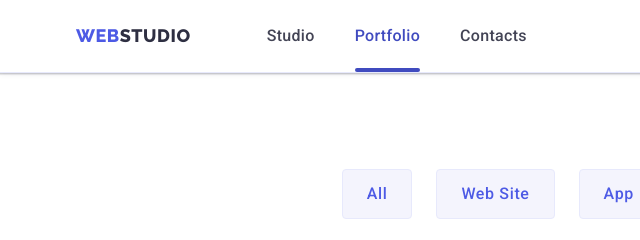
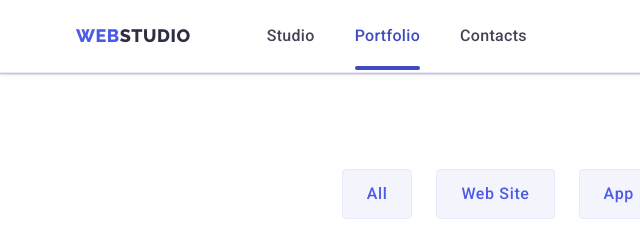
Before and after one commit to NatashaKam/goit-markup-hw-05, a plain HTML site: page portfolio.html in a window 1280 px wide. Shown: the top 240 px of the page, 0-640 px from the left. Drawn offline with nearby package versions, Linux system fonts and the light colour scheme.

Commit message:
Update html and css

```diff
--- a/css/styles.css
+++ b/css/styles.css
@@ -155,7 +155,6 @@ body {
   background-color: var(--accent-color);
   border-radius: 2px;
   position: absolute;
-  transform: translateY(2px);
   bottom: -1px;
 }
 
```
